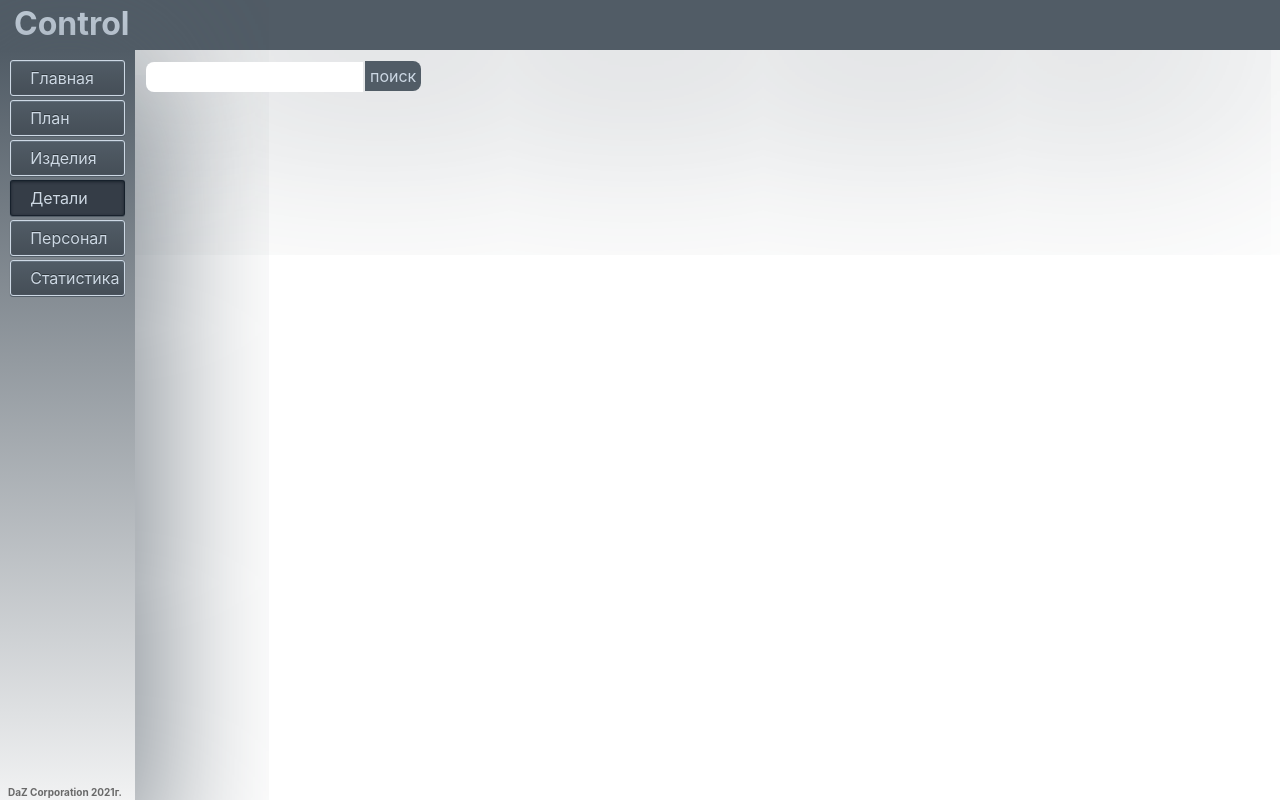
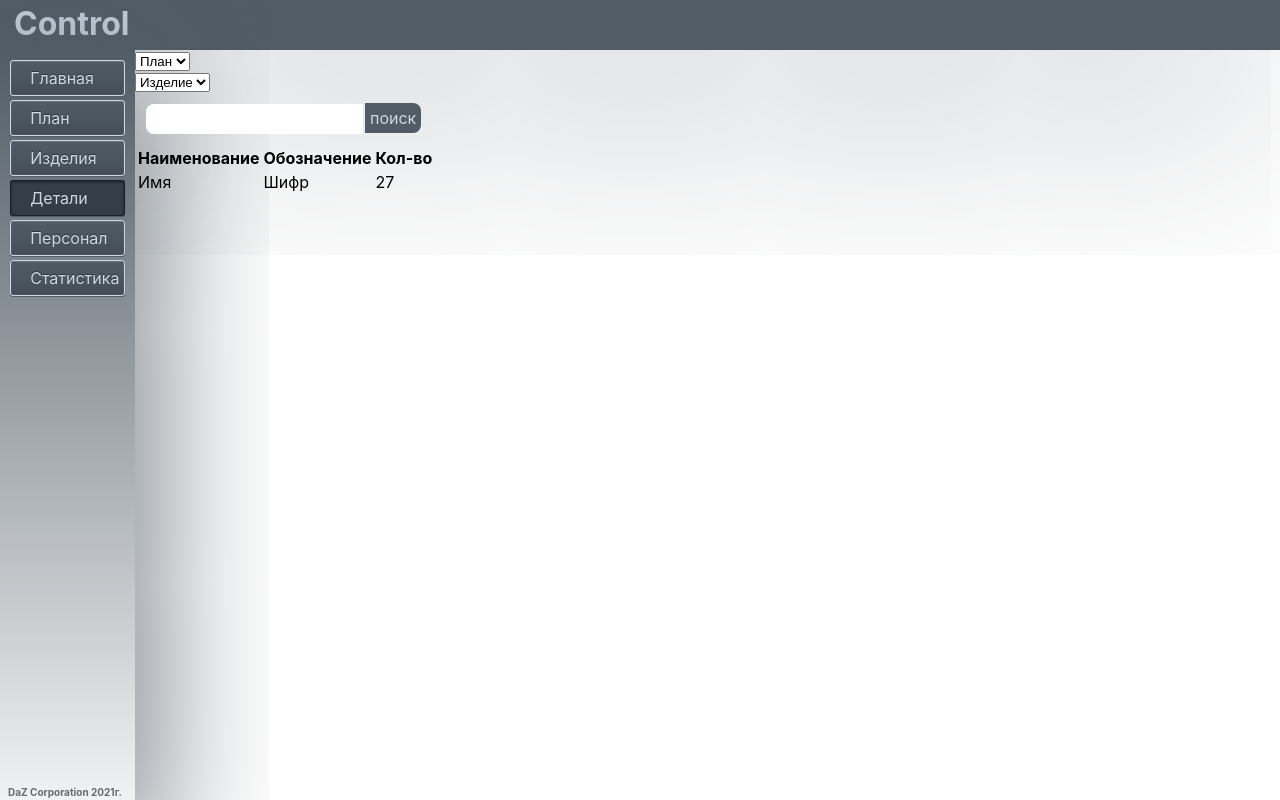
Before and after one commit to ZubayrM/control-frontend, a React (Create React App) app: page /detail in a window 1280 px wide. Built offline with nearby package versions, Linux system fonts and the light colour scheme.

Commit message:
добавил отоброжение деталей

```diff
--- a/src/component/Main/Details/DetailList.js
+++ b/src/component/Main/Details/DetailList.js
@@ -32,6 +32,17 @@ export default class DetailList extends React.Component{
         debugger
         return(
             <dev>
+                <div>
+                    <select>
+                        <option>План {this.props.active}</option>
+                    </select>
+                </div>
+                <div>
+                    <select>
+                        <option>Изделие</option>
+                    </select>
+                </div>
+
                 <div className={style.panel}>
                     <input className={style.input} type='text' name='name' onChange={this.handleChange}/>
                     <Link to={"/detail"}>
@@ -39,6 +50,20 @@ export default class DetailList extends React.Component{
                     </Link>
                 </div>
 
+                <div>
+                    <table>
+                        <tr>
+                            <th>Наименование</th>
+                            <th>Обозначение</th>
+                            <th>Кол-во</th>
+                        </tr>
+                        <tr>
+                            <td>Имя</td>
+                            <td>Шифр</td>
+                            <td>27</td>
+                        </tr>
+                    </table>
+                </div>
                 { this.state.details.map(d => <Detail name={d.name} cipher={d.cipher} list={d.list} />)}
             </dev>
         )
--- a/src/component/Main/Plan/PlanPage.js
+++ b/src/component/Main/Plan/PlanPage.js
@@ -5,6 +5,7 @@ import PlanList from "./Plan/PlanList";
 import PlanProductList from "./Product/PlanProductList";
 import PlanDetailList from "./Detail/PlanDetailList";
 import {Route} from "react-router-dom";
+import DetailController from "../../../controller/DetailController";
 
 // function extractedDate() {
 //     function pad(s) {
@@ -32,6 +33,9 @@ export default class PlanPage extends React.Component{
         this.setPlanActive = this.setPlanActive.bind(this)
         this.getPlanActive = this.getPlanActive.bind(this)
         this.addPlans = this.addPlans.bind(this)
+
+        this.setDetail = this.setDetail.bind(this)
+        this.getDetail = this.getDetail.bind(this)
     }
 
     addPlans(plans){
@@ -52,11 +56,24 @@ export default class PlanPage extends React.Component{
                 planActive: value
             }
         })
-        debugger
     }
 
     getPlanActive(){
         return this.state.plan.planActive
+    }
+
+    setDetail(value){
+        console.log(value)
+        DetailController.byProduct(value).then(result=>{
+            this.setState({
+                details: result.data
+            })
+        })
+        debugger
+    }
+
+    getDetail(){
+        return this.state.plan.details
     }
 
     render() {
@@ -75,7 +92,11 @@ export default class PlanPage extends React.Component{
                 {/*<Route path={"/plan/*"} render={()=> <PlanProductList getPlan = {this.getPlanActive}/>}/>*/}
                 <div className={style.product}>
                     <Route path={"/plan/*"}>
-                        <PlanProductList getPlan = {this.getPlanActive}/>
+                        <PlanProductList
+                            active = {this.state.plan.planActive}
+                            getPlan = {this.getPlanActive}
+                            setDetail = {this.setDetail}
+                        />
                     </Route>
                 </div>
 
--- a/src/component/Main/Plan/Product/PlanProductList.js
+++ b/src/component/Main/Plan/Product/PlanProductList.js
@@ -7,32 +7,40 @@ import style from "./PlanProduct.module.css"
 export default class PlanProductList extends React.Component {
 
     state = {
-        products: []
+        products: [],
+        active: null
+    }
+
+    constructor(props) {
+        super(props);
+        this.state.active = this.props.active
+
     }
 
     componentDidMount() {
-        var value = this.props.getPlan()
         debugger
-        PlanController.byId(this.props.getPlan()).then(p => {
-            debugger
+        PlanController.byId(this.props.active).then(p => {
             console.log(p.data)
             this.setState({
                 products: p.data.products
             })
         })
-        debugger
+
     }
 
+
+
     render() {
-        debugger
+
+        this.componentDidMount()
         return(
             <div className={style.page}>
                 {this.state.products.map(p=> {
                     return (
-                        <div>
-                            <NavLink to={"/plan/" + p.name} >
+                        <div onClick={()=> this.props.setDetail(p.id)} >
+                            {/*<NavLink strict to={"/" + p.cipher} >*/}
                                 <PlanProduct  {...p} />
-                            </NavLink>
+                            {/*</NavLink>*/}
                         </div>
                     )
                 })}
--- a/src/controller/DetailController.js
+++ b/src/controller/DetailController.js
@@ -5,7 +5,7 @@ const URL = "http://localhost:8083/detail"
 const BY_NAME = "/byName"
 const BY_CIPHER =  "/byCipher"
 const BY_EMPLOYEE = "/byEmployee"
-const BY_PRODUCT = "/byProduct"
+const BY_PRODUCT = "/product"
 const BY_PLAN = "/byPlan"
 
 
```
